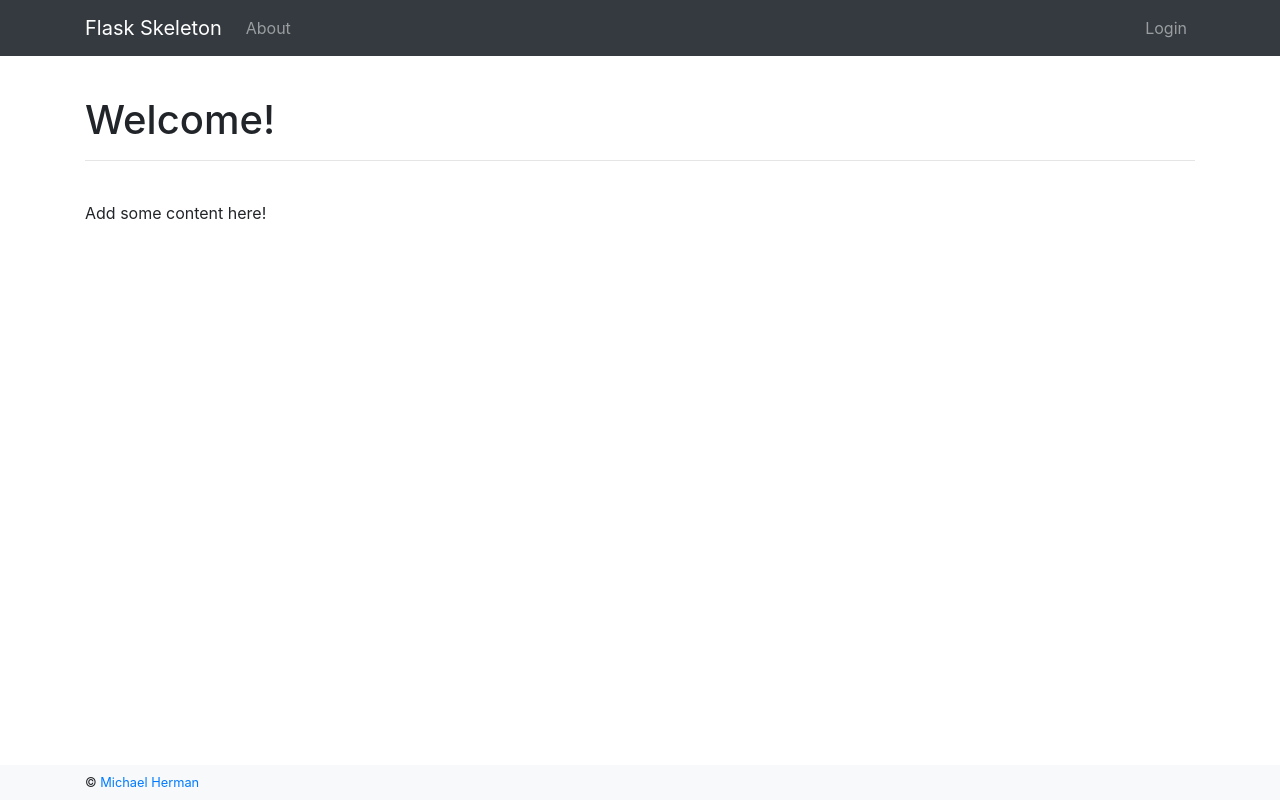
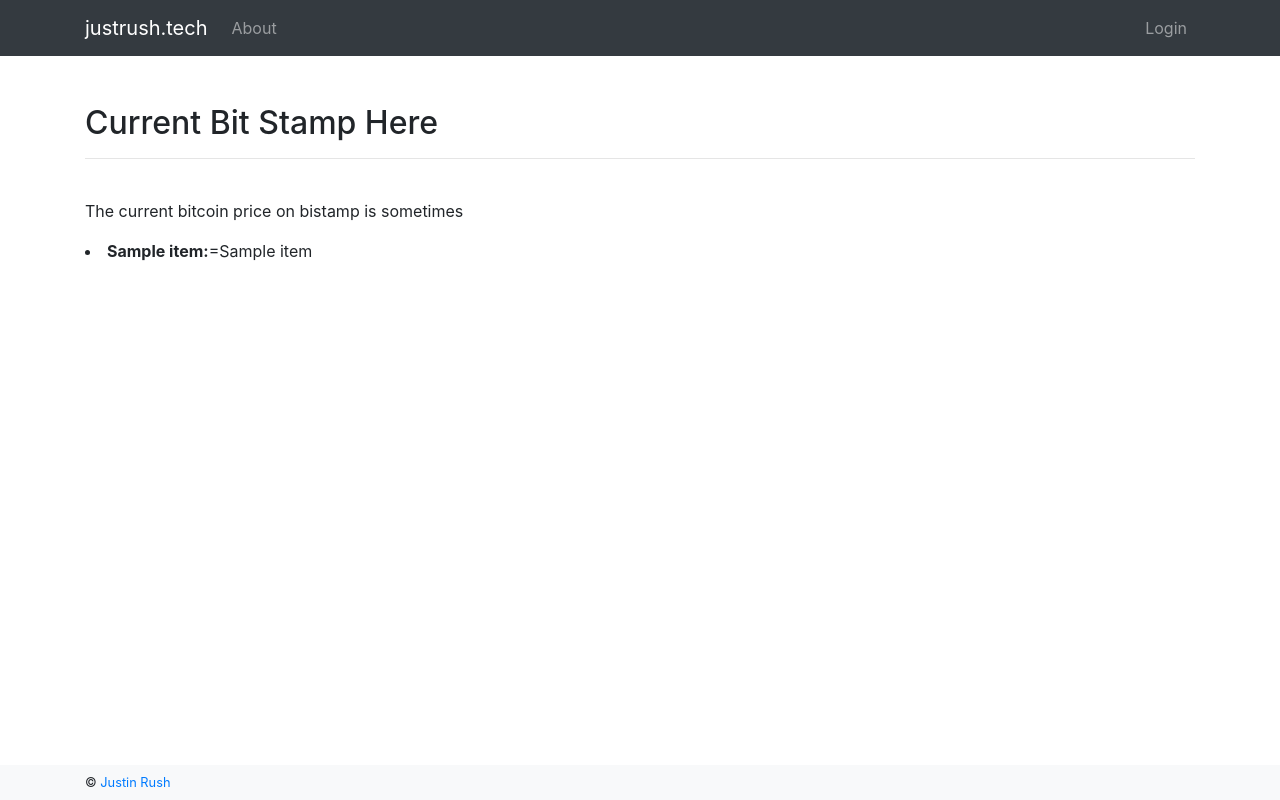
Before and after one commit to justrush/flask-api-application, a Flask app: template project/client/templates/main/home.html in a window 1280 px wide. Run offline with Flask 2, Linux system fonts and the light colour scheme; the template is opened without the code that fills it: most values are stand-ins (such as "Sample title", 1, 10 or a date in 2020); parts of the project's set-up code (start-up, migrations or seed data) failed here and were passed over; some libraries are stand-ins or nearby versions.

Commit message:
v1_1_add_bitstamp
Signed-off-by: justinrush <justinrushwa@gmail.com>

```diff
--- a/project/client/templates/errors/500.html
+++ b/project/client/templates/errors/500.html
@@ -5,7 +5,7 @@
 <div class="jumbotron">
   <div class="text-center">
     <h1>500</h1>
-    <p>Sorry. Something went terribly wrong. Go <a href="{{ url_for('main.home')}}">home</a>.</p>
+    <p>Sorry. Something went pretty crwzy, if you need something let me know <a href="{{ url_for('main.home')}}">home</a>.</p>
   </div>
 </div>
 
--- a/project/client/templates/footer.html
+++ b/project/client/templates/footer.html
@@ -3,7 +3,7 @@
     <div class="container">
       <small>
         <span>©
-          <a href="http://mherman.org">Michael Herman</a>
+          <a href="https://github.com/justrush">Justin Rush</a>
         </span>
       </small>
     </div>
--- a/project/client/templates/main/about.html
+++ b/project/client/templates/main/about.html
@@ -5,7 +5,7 @@
   <div>
     <h1>About</h1>
     <hr><br>
-    <p>Add some content here!</p>
+    <p>There once was a kid named Joe!</p>
   </div>
 </div>
 
--- a/project/client/templates/main/home.html
+++ b/project/client/templates/main/home.html
@@ -2,9 +2,17 @@
 {% block content %}
 
 <div>
-  <h1>Welcome!</h1>
+  <h1></h1>
+  <h2>Current Bit Stamp Here</h2>
   <hr><br>
-  <p>Add some content here!</p>
+  <p>The current bitcoin price on bistamp is sometimes </p>
+  <ul>{% for item in bitstamp_last_price %}</ul>
+
+    <li><strong>{{ item }}:</strong>={{ bitstamp_last_price[item] }}</li>
+
+  {% endfor %}
+
 </div>
 
+
 {% endblock %}
--- a/project/server/config.py
+++ b/project/server/config.py
@@ -7,7 +7,7 @@ basedir = os.path.abspath(os.path.dirname(__file__))
 
 class BaseConfig(object):
     """Base configuration."""
-    APP_NAME = os.getenv('APP_NAME', 'Flask Skeleton')
+    APP_NAME = os.getenv('APP_NAME', 'justrush.tech')
     BCRYPT_LOG_ROUNDS = 4
     DEBUG_TB_ENABLED = False
     SECRET_KEY = os.getenv('SECRET_KEY', 'my_precious')
```
Also changed, not shown: project/server/main/views.py (+4 -4 lines), project/tests/test_main.py (+4 -0 lines), project/tests/test_user.py (+0 -1 lines), 11 other files.
